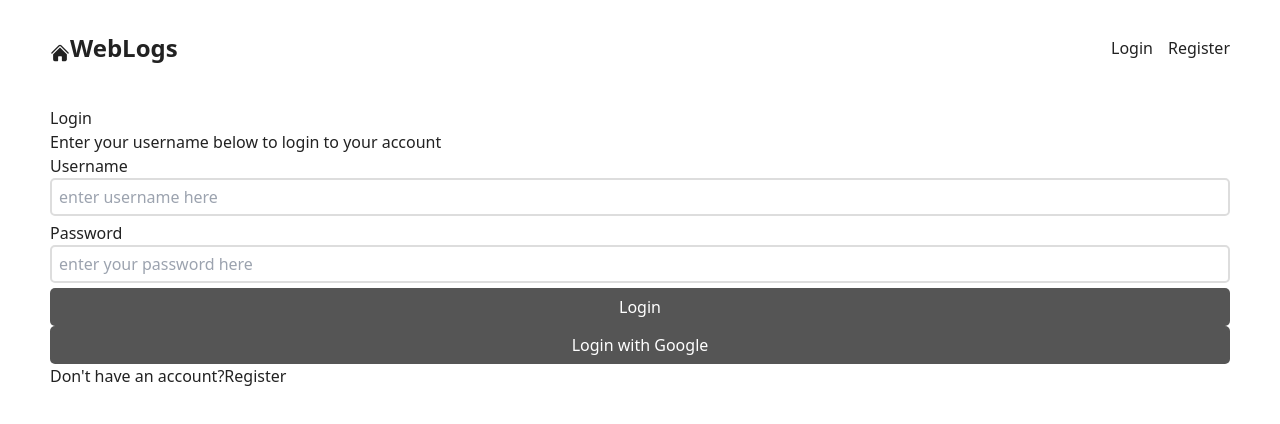
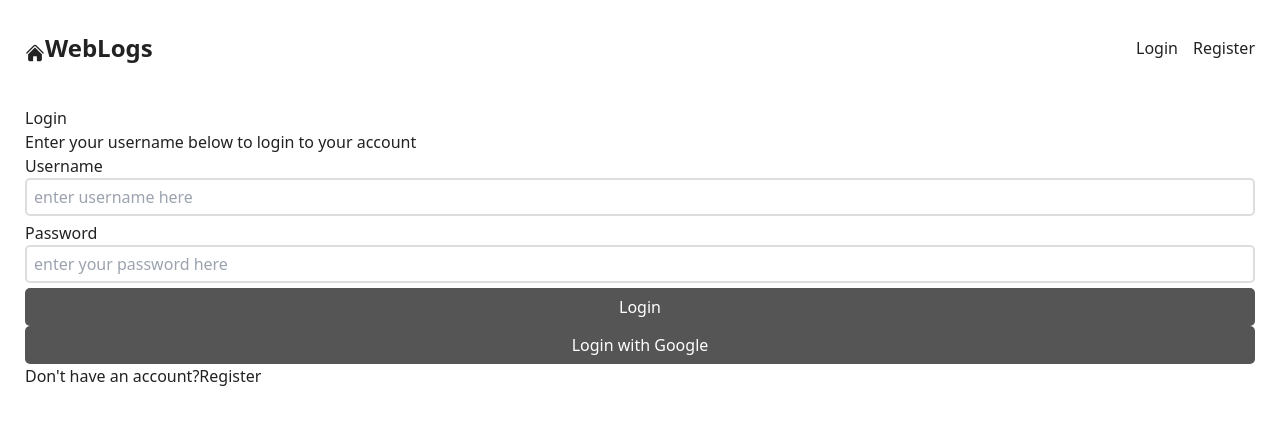
Before and after one commit to rishabhjoshii/WebLogs, a React (Vite) app in the folder client/: page /login in a window 1280 px wide. Shown: the top 424 px of the page. Built offline with nearby package versions, Linux system fonts and the light colour scheme; no server answers.

Commit message:
commit16

```diff
--- a/client/src/index.css
+++ b/client/src/index.css
@@ -17,9 +17,14 @@
     max-width: 700px;
     margin: 0 auto;
   }
-  @media screen and (min-width: 786px) {
+  @media screen and (min-width: 450px) {
     main{
-      max-width:1200px;
+      max-width:700px;
+    }
+  }
+  @media screen and (min-width: 850px) {
+    main{
+      max-width:1250px;
     }
   }
   header{
@@ -274,8 +279,20 @@
     align-items: center;
     flex-direction: column;
   }
+  @media screen and (min-width: 450px) {
+    footer{
+      height: 75px;
+    }
+    footer nav{
+      display: flex;
+      justify-content: center;
+      align-items: center;
+    }
+
+  }
   footer nav{
     display: flex;
+    flex-direction: column;
     justify-content: center;
     align-items: center;
   }
```
Also changed, not shown: 2 other files (tests, documents, lock files or other folders).
